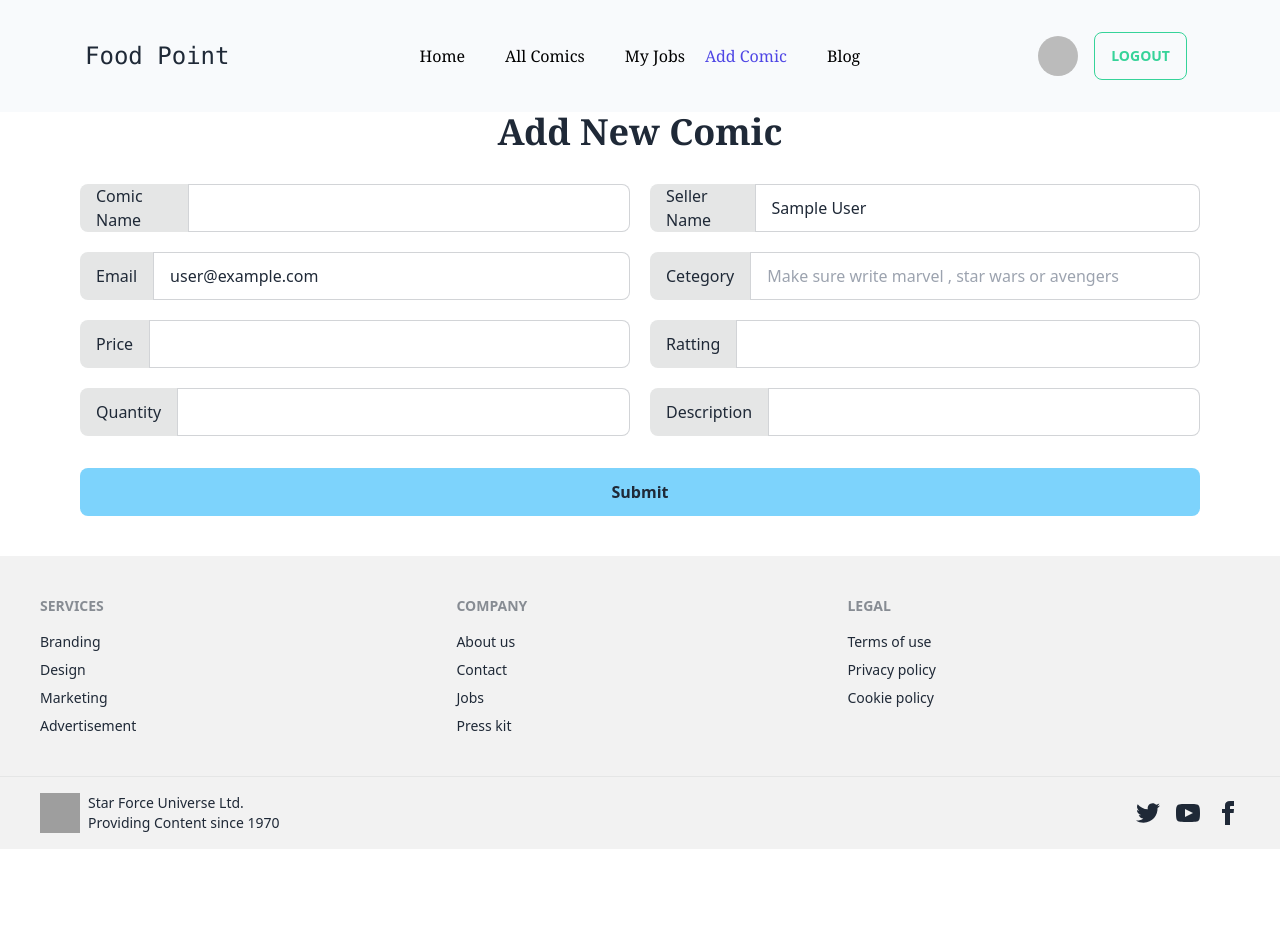
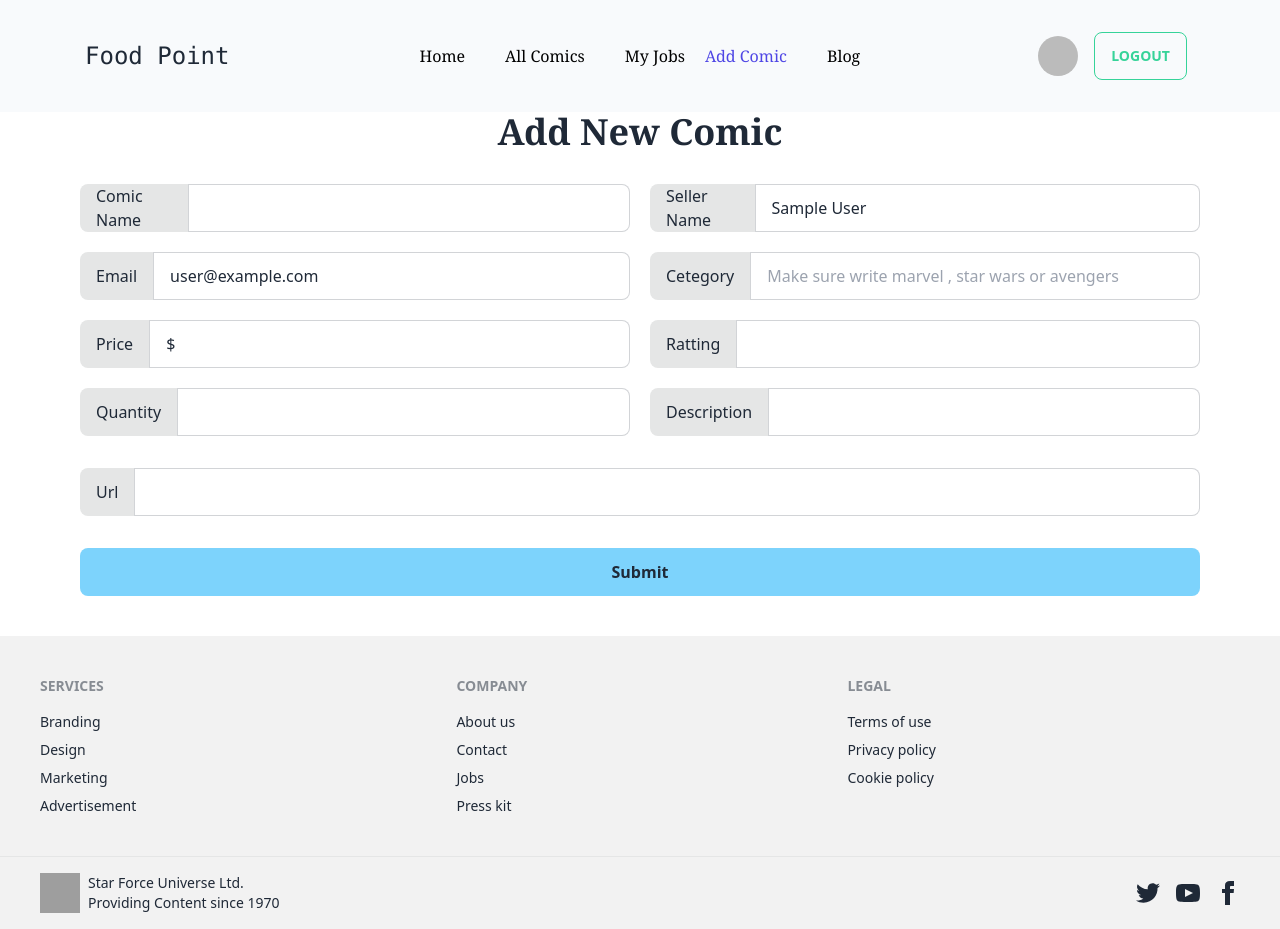
Before and after one commit to joySutradhor/Starforce-universe, a React (Vite) app: page /addComic in a window 1280 px wide. Before the commit the page ends 849 px from the top, so only its background shows below. Built offline with nearby package versions, Linux system fonts and the light colour scheme; no server answers; sample sign-in values are in the browser's storage; grey boxes are pictures that could not be loaded.

Commit message:
private route page updated

```diff
--- a/src/Pages/AddComic/AddComic.jsx
+++ b/src/Pages/AddComic/AddComic.jsx
@@ -18,8 +18,9 @@ const AddComic = () => {
         const ratting = form.ratting.value;
         const quantity = form.quantity.value;
         const description = form.description.value;
-
-        const newComic = { name, sellerName, email, cetegory, price, ratting, quantity, description }
+        const url = form.url.value;
+        console.log(url)
+        const newComic = { name, sellerName, email, cetegory, price, ratting, quantity, description , url }
         fetch(`http://localhost:5000/comics`, {
             method: "POST",
             headers: {
@@ -38,55 +39,61 @@ const AddComic = () => {
                 <div className="form-control w-full">
                     <label className="input-group">
                         <span>Comic Name</span>
-                        <input type="text" name='name' className="input input-bordered w-full" />
+                        <input type="text" name='name' className="input input-bordered w-full"  required/>
                     </label>
                 </div>
                 <div className="form-control">
                     <label className="input-group">
                         <span>Seller Name</span>
-                        <input type="text" name='sellerName' defaultValue={user?.displayName} className="input input-bordered  w-full" />
+                        <input type="text" name='sellerName' defaultValue={user?.displayName} className="input input-bordered  w-full " required />
                     </label>
                 </div>
 
                 <div className="form-control">
                     <label className="input-group">
                         <span>Email</span>
-                        <input type="email" defaultValue={user?.email} name='email' className="input input-bordered  w-full" />
+                        <input type="email" defaultValue={user?.email} name='email' className="input input-bordered  w-full " required />
                     </label>
                 </div>
 
                 <div className="form-control">
                     <label className="input-group">
                         <span>Cetegory</span>
-                        <input type="text" name='cetegory' placeholder='Make sure write marvel , star wars or avengers' className="input input-bordered  w-full" />
+                        <input type="text" name='cetegory' placeholder='Make sure write marvel , star wars or avengers' className="input input-bordered  w-full " required />
                     </label>
                 </div>
 
                 <div className="form-control">
                     <label className="input-group">
                         <span>Price</span>
-                        <input type="number" name='price' className="input input-bordered  w-full" />
+                        <input type="text" defaultValue="$"  name='price' className="input input-bordered  w-full " required />
                     </label>
                 </div>
                 <div className="form-control">
                     <label className="input-group">
                         <span>Ratting</span>
-                        <input type="text" name='ratting' className="input input-bordered  w-full" />
+                        <input type="text" name='ratting' className="input input-bordered  w-full " required />
                     </label>
                 </div>
                 <div className="form-control">
                     <label className="input-group">
                         <span>Quantity</span>
-                        <input type="number" name='quantity' className="input input-bordered  w-full" />
+                        <input type="text" name='quantity' className="input input-bordered  w-full " required />
                     </label>
                 </div>
                 <div className="form-control">
                     <label className="input-group">
                         <span>Description</span>
-                        <input type="text" name='description' className="input input-bordered  w-full" />
+                        <input type="text" name='description' className="input input-bordered  w-full " required />
                     </label>
                 </div>
             </div>
+            <div className="form-control mx-20 mb-8">
+                    <label className="input-group">
+                        <span>Url</span>
+                        <input type="text" name='url' className="input input-bordered  w-full " required />
+                    </label>
+                </div>
             <div className='px-20 pb-10'>
                 <input type="submit" value="Submit" className="p-3 bg-sky-300 rounded-lg w-full  font-bold " />
             </div>
--- a/src/Pages/AllComics/Details.jsx
+++ b/src/Pages/AllComics/Details.jsx
@@ -3,12 +3,20 @@ import { useLoaderData } from 'react-router-dom';
 
 const Details = () => {
     const details = useLoaderData();
+    const { url } = details;
     console.log(details)
     return (
-        <div>
-            <h1>details page</h1>
+        <div className="card lg:card-side bg-base-100 mx-10 py-12">
+            <figure><img src={url} alt="Album" /></figure>
+            <div className="card-body">
+                <h2 className="card-title">New album is released!</h2>
+                <p>Click the button to listen on Spotiwhy app.</p>
+                <div className="card-actions justify-end">
+                    <button className="btn btn-primary">Listen</button>
+                </div>
+            </div>
         </div>
     );
 };
 
-export default Details;<h1>details page</h1>
+export default Details; <h1>details page</h1>
--- a/src/Pages/Home/Cetegory.jsx
+++ b/src/Pages/Home/Cetegory.jsx
@@ -14,14 +14,14 @@ const Cetegory = () => {
                         className={`tab ${checkActive(1, "active")} p-0 `}
                         onClick={() => handleClick(1)}
                     >
-                        Marvel
+                        Superhero
                     </button></div>
                     <div>
                         <button
                             className={`tab ${checkActive(2, "active")}`}
                             onClick={() => handleClick(2)}
                         >
-                            Star Wars
+                            Adventure
                         </button>
                     </div>
                     <div>
@@ -29,7 +29,7 @@ const Cetegory = () => {
                             className={`tab ${checkActive(3, "active")}`}
                             onClick={() => handleClick(3)}
                         >
-                           Avengers
+                           Science fiction
 
                         </button>
                     </div>
--- a/src/Pages/PrivateRoute/PrivateRoute.jsx
+++ b/src/Pages/PrivateRoute/PrivateRoute.jsx
@@ -1,10 +1,11 @@
 /* eslint-disable react/prop-types */
 import React, { useContext } from 'react';
 import { AuthContext } from '../../Login and Register/Provider';
-import { Navigate } from 'react-router-dom';
+import { Navigate, useLocation } from 'react-router-dom';
 
 const PrivateRoute = ({ children }) => {
     const { user, loading } = useContext(AuthContext);
+    const location =  useLocation() ;
     if (loading) {
         return <div className='grid grid-cols-1 absolute gap-2 top-[50%] left-[40%]'>
             <progress className="progress progress-info w-56" value="40" max="100"></progress>
@@ -16,7 +17,7 @@ const PrivateRoute = ({ children }) => {
     if(user) {
             return children ;
     }
-    return <Navigate to="/login"></Navigate>
+    return <Navigate to="/login" state={{from: location}} replace></Navigate>
 
 };
 
```
